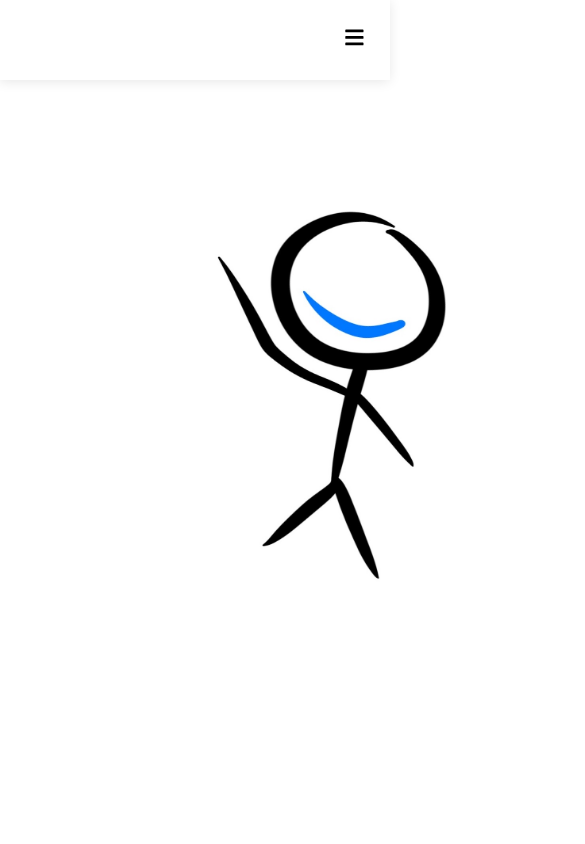
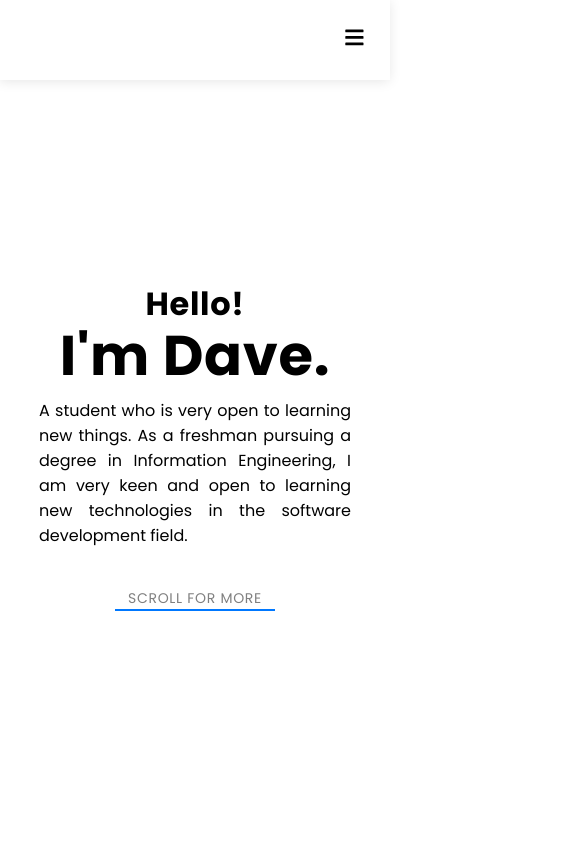
Before and after one commit to jensonjenkins/personal-website, a React (Create React App) app: page / in a window 390 px wide. Shown: the top 844 px of the page, 585 px wide, since content can reach past the window. Built offline with nearby package versions, Linux system fonts and the light colour scheme.

Commit message:
s mobile v

```diff
--- a/src/components/EducationPage/Education.css
+++ b/src/components/EducationPage/Education.css
@@ -27,23 +27,27 @@
     align-self: center;
 }
 
-.TitleCont{
+.TitleCont {
     /* border: 1px solid black; */
     width: 40%;
     margin-left: 20px;
 
 }
-.EduImage{
-    margin-top: 50px;
-    margin-left: 270px ;
-    width: 250px;
-    height: 330px;
+
+.EduImage {
+    margin-top: 105px;
+    margin-left: 230px;
+    width: 450px;
+    height: 280px;
     z-index: -4;
 }
-.StickE{
+
+
+.StickE {
     /* border: 1px solid green; */
     width: 60%;
 }
+
 .TitleE {
     font-weight: 700;
     font-size: 45px;
@@ -81,7 +85,8 @@
     background-size: cover;
 }
 
-.StLoren::before,.NTU::before {
+.StLoren::before,
+.NTU::before {
     position: absolute;
     top: 0;
     left: 0;
@@ -106,16 +111,18 @@
     transition: 0.5s ease-in-out;
 }
 
-.StLoren:hover::before, .NTU:hover::before {
+.StLoren:hover::before,
+.NTU:hover::before {
     background-color: rgba(0, 0, 0, 0.5);
     opacity: 1;
 }
 
-.StLoren:hover::after{
+.StLoren:hover::after {
     opacity: 1;
     transform: translate(-50%, -50%);
 }
-.NTU:hover::after{
+
+.NTU:hover::after {
     opacity: 1;
     transform: translate(0%, 0%);
 }
@@ -127,8 +134,9 @@
     background-size: cover;
 
 }
+
 .NTU::after {
-    content: "Nanyang Technological University      ";
+    content: "Nanyang Technological University";
     font-size: 20px;
     color: white;
     opacity: 0;
@@ -139,48 +147,82 @@
     transition: 0.5s ease-in-out;
 }
 
-.hidden{
+.hidden {
     opacity: 0;
 
 }
-.visible{
+
+.visible {
     opacity: 1;
     transition: opacity 1.4s ease-in-out;
     animation: SchoolIn 1.4s ease-in-out;
 }
 
 @keyframes SchoolIn {
-    0%{
+    0% {
         opacity: 0;
         transform: translateY(30%);
     }
-    100%{
+
+    100% {
         opacity: 1;
         transform: translateY(0%);
     }
 }
 
-.hiddenImg{
+.hiddenImg {
     opacity: 0;
 
 }
-.visibleImg{
+
+.visibleImg {
     opacity: 1;
     transition: opacity 1.4s ease-in-out;
-    animation: ImgIn 3.0s ease-in-out;
+    animation: ImgIn 1.2s ease-in-out;
 }
 
 @keyframes ImgIn {
-    0%{
+    0% {
         opacity: 0;
-        transform: translateY(10%);
+        transform: translateY(40%);
+
+
     }
-    70%{
-        opacity: 0;
-        transform: translateY(10%);
-    }
-    100%{
+
+    100% {
         opacity: 1;
         transform: translateY(0%);
+
     }
 }
+
+@media only screen and (max-width: 600px) {
+
+    .Schools {
+        flex-direction: column;
+        padding: 10px;
+    }
+
+    .StLoren,
+    .NTU {
+        /* border: 1px solid blue; */
+        width: 95%;
+        box-sizing: border-box;
+        margin: 10px;
+        height: 91%;
+        border-radius: 10px;
+    }
+    .StLoren::after {
+        content: "St. Laurensia High School";
+        font-size: 20px;
+        color: white;
+        opacity: 0;
+        position: absolute;
+        top: 79%;
+        left: 35%;
+        background-color: rgba(0, 0, 0, 0.5);
+        border-radius: 5px;
+        transform: translate(0%, -50%);
+        transition: 0.5s ease-in-out;
+    }
+}
--- a/src/components/HelloPage/hello.css
+++ b/src/components/HelloPage/hello.css
@@ -1,10 +1,10 @@
 @import url('https://fonts.googleapis.com/css2?family=Poppins:wght@300;400&family=Space+Mono:wght@700&display=swap');
 
 * {
-  font-family: 'Poppins', sans-serif;
+    font-family: 'Poppins', sans-serif;
 }
 
-.hellotext{
+.hellotext {
     margin-top: 230px;
     align-self: center;
     font-size: 2rem;
@@ -16,7 +16,8 @@
     animation: slideIn 0.8s ease-in-out;
 
 }
-.nametext{
+
+.nametext {
     align-self: center;
     font-size: 3.5rem;
     letter-spacing: 0.7px;
@@ -26,35 +27,37 @@
     margin-top: -15px;
     animation: slideIn 1s ease-in-out;
 }
-.HelloContainer{
+
+.HelloContainer {
     margin-top: 0px;
-    width:100vw;
-    height:100vh;
-    /* border:1px solid black; */
+    width: 100vw;
+    height: 100vh;
+    /* border: 1px solid black; */
     flex-direction: row;
     display: flex;
 }
 
-.LeftH{
+.LeftH {
     flex-direction: column;
-
     display: flex;
-    height:100%;
+    height: 100%;
     width: 55%;
     /* border: 1px solid red; */
 
 }
-.LeftR{
-    height:100%;
-    width:45%;
+
+.LeftR {
+    height: 100%;
+    width: 45%;
     /* border: 1px solid black; */
 
 }
-.textBlock{
+
+.textBlock {
     text-align: justify;
     text-justify: auto;
-    width:30vw;
-    height:500px;
+    width: 30vw;
+    height: 500px;
     align-self: flex-start;
     z-index: -0;
     animation: slideIn 1.3s ease-in-out;
@@ -62,41 +65,47 @@
 }
 
 @keyframes slideIn {
-    0%{
+    0% {
         opacity: 0;
         transform: translateY(100%);
     }
-    100%{
+
+    100% {
         opacity: 1;
         transform: translateY(0);
     }
 }
+
 @keyframes slideInImg {
-    0%{
+    0% {
         opacity: 0;
         transform: translateY(30%);
     }
-    100%{
+
+    100% {
         opacity: 1;
         transform: translateY(0);
     }
 }
+
 @keyframes slideInScroll {
-    0%{
-        opacity: 0;
-        transform: translateY(30%);
-    }
-    80%{
+    0% {
         opacity: 0;
         transform: translateY(30%);
     }
 
-    100%{
+    80% {
+        opacity: 0;
+        transform: translateY(30%);
+    }
+
+    100% {
         opacity: 1;
         transform: translateY(0);
     }
 }
-.tightBound{
+
+.tightBound {
     margin-top: 50px;
     align-self: flex-end;
     left: 0;
@@ -107,7 +116,8 @@
     display: flex;
     /* border: 1px solid black; */
 }
-.StickImg{
+
+.StickImg {
     width: 520px;
     height: 750px;
     margin-top: -10px;
@@ -115,19 +125,76 @@
     animation: slideInImg 1.4s ease-in-out;
 }
 
-.RightH{
+.RightH {
     /* border:1px solid black; */
 }
-.blueLine{
-    border:1px solid rgb(0, 120, 255);
+
+.blueLine {
+    border: 1px solid rgb(0, 120, 255);
     width: 160px;
     height: 0px;
     animation: slideInScroll 2.3s ease-in-out;
 }
-.scrollText{
+
+.scrollText {
     margin-top: 40px;
-    font-size: 14px;;
+    font-size: 14px;
     color: rgb(128, 128, 128);
     letter-spacing: 0.7px;
     animation: slideInScroll 2.0s ease-in-out;
 }
+
+@media only screen and (max-width:600px) {
+    .StickImg {
+        height: 100px;
+        width: 100px;
+        position: absolute;
+        animation: slideInImg 1.4s ease-in-out;
+    }
+
+    .HelloContainer {
+        flex-direction: column;
+        display: flex;
+    }
+
+    .LeftH {
+        flex-direction: column;
+        display: flex;
+        height: 70%;
+        width: 100%;
+        /* border: 1px solid red; */
+
+    }
+
+    .LeftR {
+        height: 100%;
+        width: 100%;
+        border: 1px solid black;
+        position: relative;
+
+    }
+
+    .tightBound {
+        margin-top: 50px;
+        align-self: flex-end;
+        left: 0;
+        width: 100%;
+        height: 500px;
+        flex-direction: column;
+        display: flex;
+        /* border: 1px solid black; */
+        align-content: center;
+    }
+
+    .textBlock {
+        text-align: justify;
+        text-justify: auto;
+        width: 80vw;
+        height: 500px;
+    }
+    .nametext, .hellotext, .textBlock, .scrollText , .blueLine{
+        margin-left: auto;
+        align-self: center;
+        margin-right: auto;
+    }
+}
--- a/src/components/ProjectsPage/Projects.css
+++ b/src/components/ProjectsPage/Projects.css
@@ -115,3 +115,53 @@
     background-color: rgb(255, 255, 255);
     border-radius: 5px;
 }
+
+@media only screen and (max-width:600px) {
+    .ContainerP{
+        flex-direction: column;
+        width: 93vw;
+    }
+    .ProjectsL, .ProjectsR{
+        /* border: 1px solid red; */
+        width: 100%;
+        flex-direction: column;
+        display: flex;
+        padding: 10px;
+    }
+    .ProjectsL{
+        height:45%;
+        padding-bottom: 0;
+    }
+     .ProjectsRT{
+        /* border: 1px solid green; */
+        height:50%;
+        width: auto;
+        margin: 10px;
+        margin-top:-5px ;
+        border-radius: 10px;
+        box-shadow: 10px 11px 39px -1px rgba(0,0,0,0.2);
+
+    }
+    .ProjT{
+        margin-left: 5px;
+        font-size: 34px;
+        margin-top: 30px;;
+    }
+
+    .ProjectsR{
+        height: 55% ;
+        padding-top: 0;
+    }
+    .TitleP{
+        /* border: 1px solid blue; */
+        height:30%;
+        width: auto;
+        margin: 10px;
+    }
+    .ProjectsRT::after,.ProjectsRB::after, .ProjectsM::after{
+        font-size: 20px;
+        top: 85%;
+        left: 27%;
+        transform: translate(-50%, 0%);
+    }
+}
```
Also changed, not shown: src/components/EducationPage/StickmanE.jpg.
